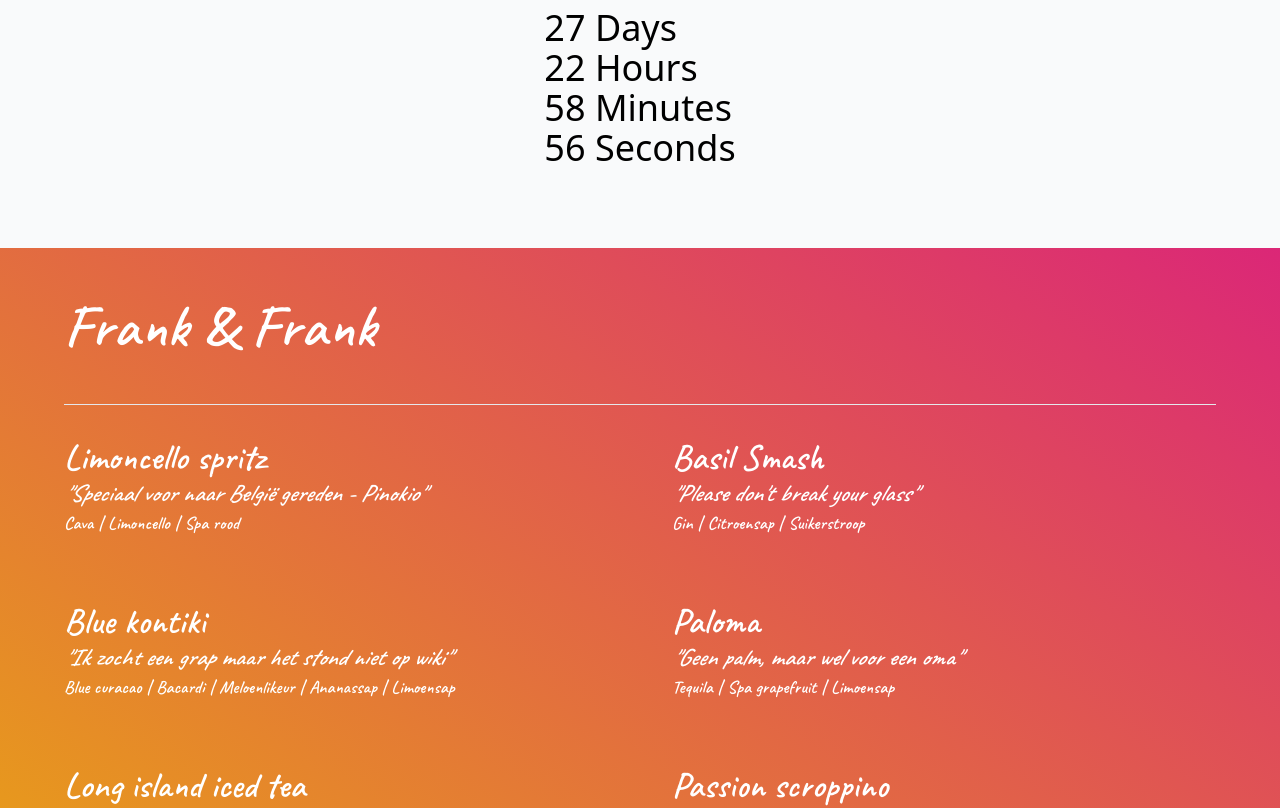
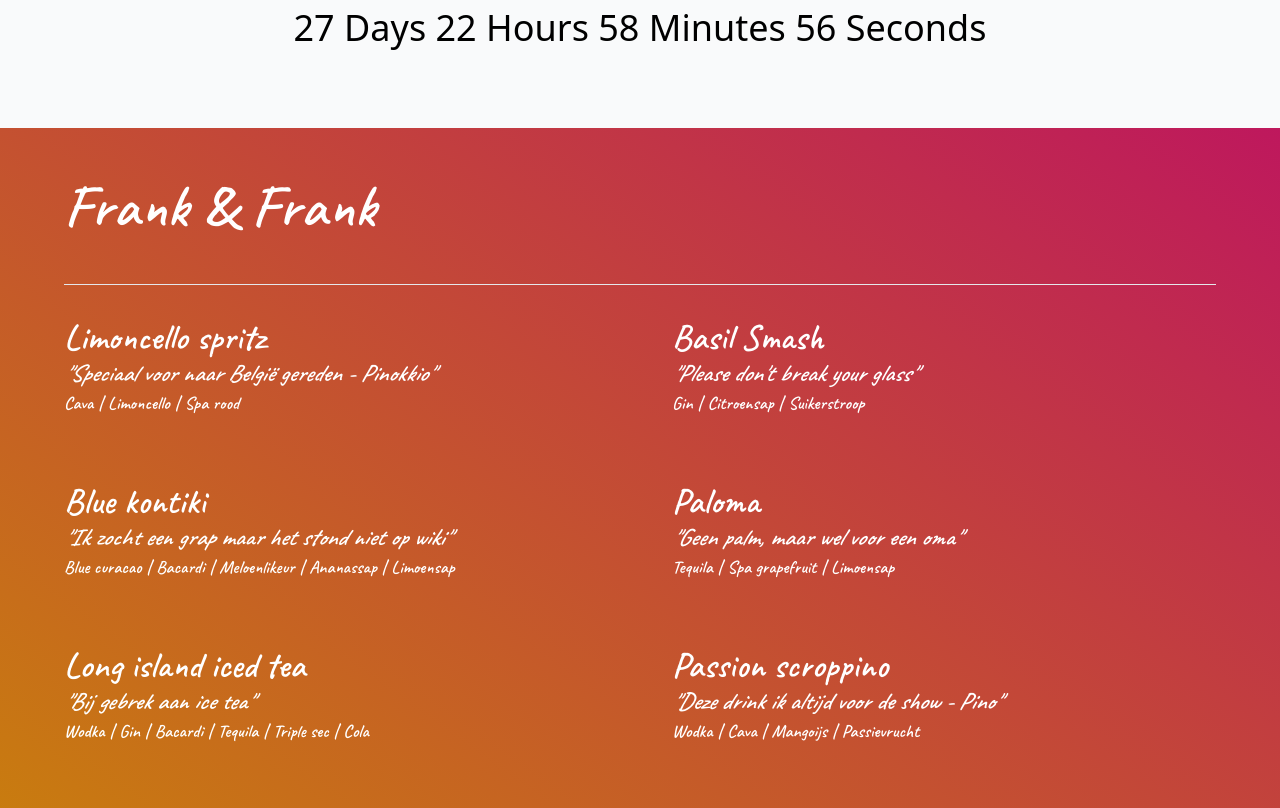
Before and after one commit to actuallyfrank/cazzo-cocktail-club, a Next.js app: page / in a window 1280 px wide. Shown: the part 920-1728 px from the top of the page. Built offline with nearby package versions, Linux system fonts and the light colour scheme.

Commit message:
Fix type

```diff
--- a/components/EventCountDown.tsx
+++ b/components/EventCountDown.tsx
@@ -9,7 +9,9 @@ export function EventCountDown() {
     } else {
       return (
         <span className="text-5xl md:text-4xl ">
-          {days} Days <br /> {hours} Hours <br /> {minutes} Minutes <br />
+          {days} Days <br className="md:hidden" /> {hours} Hours{" "}
+          <br className="md:hidden" /> {minutes} Minutes{" "}
+          <br className="md:hidden" />
           {seconds} Seconds
         </span>
       );
--- a/components/menus/FrankMenu.tsx
+++ b/components/menus/FrankMenu.tsx
@@ -2,14 +2,14 @@ import { Menu } from "./Menu";
 
 export function FrankMenu() {
   return (
-    <div className="bg-gradient-to-tr from-yellow-500 to-pink-600">
+    <div className="bg-gradient-to-tr from-yellow-600 to-pink-700">
       <Menu className="font-bold text-white" font="Caveat">
         <Menu.Title>Frank & Frank</Menu.Title>
         <Menu.Divider />
         <Menu.Grid>
           <Menu.Item
             title="Limoncello spritz"
-            quote="Speciaal voor naar België gereden - Pinokio"
+            quote="Speciaal voor naar België gereden - Pinokkio"
             ingredients={["Cava", "Limoncello", "Spa rood"]}
           ></Menu.Item>
           <Menu.Item
```
